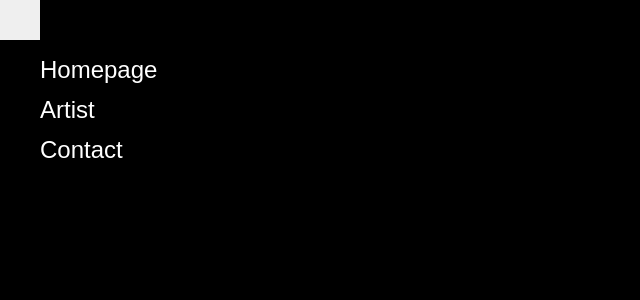
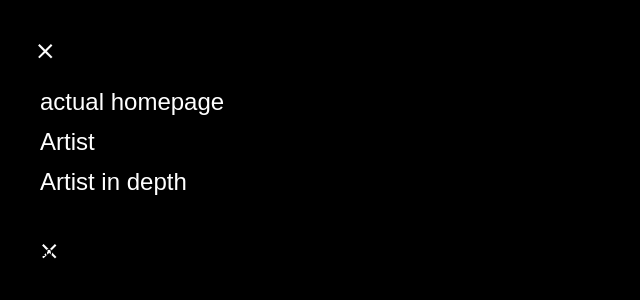
Before and after one commit to sadblondeboi/music-artist-browser-vue, a Vue app: page /Artist in a window 1280 px wide. Both pictures are taken after a click on the button 85 px from the left and 52 px from the top of the page. Shown: the top 300 px of the page, without its empty margins (0-640 px from the left). Built offline with nearby package versions, Linux system fonts and the light colour scheme.

Commit message:
sidebar animations and more reworks

```diff
--- a/src/App.vue
+++ b/src/App.vue
@@ -1,7 +1,7 @@
 <template>
   <div id="app">
-    <transition name="router-anim" >
-      <router-view> </router-view>
+    <transition :name="this.transitionName" >
+      <router-view @sidebar-change="showSidebar = $event;"> </router-view>
     </transition>
     <!-- <Home /> -->
   </div>
@@ -11,6 +11,7 @@
 // import Home from './components/Home.vue';
 // import Header from './components/Header.vue';
 // import Sidebar from '@/components/Sidebar.vue'
+import { mutations } from '@/store.js'
 
 export default {
   name: 'app',
@@ -28,11 +29,15 @@ export default {
       transitionNameEvent(event) {
           this.transitionName = event;
       },
-      showNav() {
-        this.showSidebar = !this.showSidebar;
-      }
+      closeSidebarPanel: mutations.toggleNav
+  },
+  computed: {
+    transitionName() {
+      return this.showSidebar ? "sidebar-anim" : "router-anim";
+    },
   }
 }
+
 </script>
 
 <style>
@@ -112,6 +117,35 @@ body {
   }
 }
 
+/* sidebar animations */
+/* być może należy zmienić kierunki animacji na przeciwne, ale nie jestem pewien bo nie działa */
+.sidebar-anim-enter-active{
+    animation: right .5s;
+    transition: all ease;
+}
+
+.sidebar-anim-leave-active{
+    animation: left .5s;
+    transition: all ease;
+}
 
 
+@keyframes right {
+    from {
+        margin-left: -100vw;
+    }
+    to {
+        margin-right: 0;
+    }
+}
+
+@keyframes left {
+    from {
+    margin-right: 0;
+  }
+  to{
+    margin-left: -100vw;
+  }
+}
+
 </style>
--- a/src/components/Header.vue
+++ b/src/components/Header.vue
@@ -1,12 +1,6 @@
 <template>
 	<div>
-		<Sidebar>
-			<ul class="sidebar-panel-nav">
-				<li><a href="/">Homepage</a></li>
-				<li><a href="/artist">Artist</a></li>
-				<li><a href="#">Contact</a></li>
-			</ul>
-		</Sidebar>
+		<Sidebar @sidebar-change="$emit('sidebar-change', $event)"/>
 		<div class="header">
 			<BackButton/>
 			<MenuButton/>
--- a/src/components/Header3.vue
+++ /dev/null
@@ -1,39 +0,0 @@
-<template>
-	<div class="header">
-		<button class="btn-menu"></button>
-	</div>
-</template>
-
-<script>
-export default {
-	name: "Header",
-	methods: {
-	goBack() {
-		window.history.length > 1 ? this.$router.go(-1) : this.$router.push('/')
-    }
-  }
-};
-</script>
-
-<style >
-.header {
-	display: flex;
-	flex-direction: row;
-	justify-content: flex-start;
-	margin-bottom: 2vh;
-	margin-left: 2vw;
-    margin-right: 2vw;
-	padding-top: 4vh;
-}
-
-button {
-	border: none;
-	padding: 20px 20px;
-}
-
-.btn-menu {
-	background: url(../assets/menu_icon.svg) no-repeat;
-	background-position: center center;
-}
-
-</style>
--- a/src/components/Sidebar.vue
+++ b/src/components/Sidebar.vue
@@ -1,42 +1,62 @@
+// prawdopodobnie koniecznym będzie dodanie sidebara do app, zamiast do headera, zrobię to jutro
 <template>
   <div class="sidebar">
-
-
     <transition name="slide">
-          <div  v-if="isPanelOpen"
-                class="sidebar-panel">
+      <div v-if="isPanelOpen" class="sidebar-panel">
+        <div class="inside-header">
           <button @click="closeSidebarPanel"></button>
-                <slot></slot>
+        </div>
+        <ul class="sidebar-panel-nav">
+          <li>
+            <a href="/Home">actual homepage</a>
+          </li>
+          <li>
+            <a href="/">Artist</a>
+          </li>
+          <li>
+            <a href="/artist">Artist in depth</a>
+          </li>
+        </ul>
+        <button @click="routerChange('/')">Go to Foo</button>
       </div>
     </transition>
   </div>
 </template>
 
 <script>
-import { store, mutations } from '@/store.js'
+import { store, mutations } from "@/store.js";
 
 export default {
   methods: {
-        closeSidebarPanel: mutations.toggleNav
+    closeSidebarPanel: mutations.toggleNav,
+    routerChange(path) {
+      this.closeSidebarPanel();
+      this.$router.push(path);
+    }
   },
   computed: {
     isPanelOpen() {
       return store.isNavOpen;
     }
+  },
+  watch: {
+    isPanelOpen(state) {
+      this.$emit("sidebar-change", state);
     }
   }
+};
 </script>
 
 <style>
 /* transitions */
 
 .slide-leave-active {
-    animation: left .5s;
+  animation: left 0.5s;
   transition: all ease;
 }
 
-.slide-enter-active{
-    animation: right .5s;
+.slide-enter-active {
+  animation: right 0.5s;
   transition: all ease;
 }
 
@@ -53,7 +73,7 @@ export default {
   from {
     margin-right: 0;
   }
-  to{
+  to {
     margin-left: -100vw;
   }
 }
@@ -66,8 +86,14 @@ export default {
   top: 0;
   height: 100vh;
   z-index: 999;
+  width: 100vw;
+}
 
-    width: 100vw;
+.inside-header {
+  margin-bottom: 2vh;
+  margin-left: 2vw;
+  margin-right: 2vw;
+  padding-top: 4vh;
 }
 
 /* test styling */
@@ -83,4 +109,11 @@ ul.sidebar-panel-nav > li > a {
   padding-bottom: 0.5em;
 }
 
+button {
+  cursor: pointer;
+  border: none;
+  padding: 20px 20px;
+  background: url(../assets/close.svg) no-repeat;
+  background-position: center center;
+}
 </style>
--- a/src/views/ArtistPage.vue
+++ b/src/views/ArtistPage.vue
@@ -1,11 +1,11 @@
 <template>
   <div class="workpls">
-
+  <router-link to="/"> kurwaaa</router-link>
   <section>
     <div class="vinyl-box">
       <img class="vinyl-img" src="../assets/vinyl1x.png">
     </div>
-    <Header/>
+    <Header @sidebar-change="$emit('sidebar-change', $event)"/>
     <Header2/>
     <div class="wrapper">
         <h2 class="albumName">{{this.sw.albums[0].albumName}}</h2>
--- a/src/views/Home.vue
+++ b/src/views/Home.vue
@@ -1,6 +1,6 @@
 <template>
 	<section class="damn">
-		<Header />
+		<Header  @sidebar-change="$emit('sidebar-change', $event)"/>
 		<div class="wrapper">
 			<div class="about-author">
 				<h4 class="author-name">{{this.authorName}}</h4>
--- a/src/views/Homepage.vue
+++ b/src/views/Homepage.vue
@@ -1,6 +1,9 @@
 <template>
 <section>
-  <header3/>
+	<div class="header">
+		<MenuButton/>
+	</div>
+	<Sidebar/>
 <div class="wrapper">
 	<h2>Explore</h2>
 	<h4>tu będzie header ale mi sie go nie chce robic jeszcze</h4>
@@ -11,23 +14,22 @@
 		:key="i"
 		:artist = "artist"
 	/>
-
 </div>
 </section>
 </template>
 
 <script>
-import Header3 from '../components/Header3.vue'
 import ArtistTile from '../components/ArtistTile.vue'
-
+import MenuButton from "@/components/buttons/MenuButton.vue"
+import Sidebar from "@/components/Sidebar.vue"
 
 const db = require("@/models/Artists.json");
 
 export default {
 	components: {
-		Header3,
 		ArtistTile,
-
+		MenuButton,
+		Sidebar
 	},
 	data () {
 		return {
@@ -47,10 +49,6 @@ export default {
 
 <style scoped>
 
-:root {
-	--imgLink:
-}
-
 .wrapper {
 	margin-top: 4vh;
     margin-left: 6vw;
@@ -65,8 +63,11 @@ section {
 	width: 100vw;
 }
 
-.artist-list {
-
+.header {
+	margin-bottom: 2vh;
+	margin-left: 2vw;
+    margin-right: 2vw;
+	padding-top: 4vh;
 }
 
 
```
Also changed, not shown: src/assets/home-icon.svg (renamed from src/assets/outline-home-24px.svg). Lines whose indentation alone changed are shown as unchanged.
